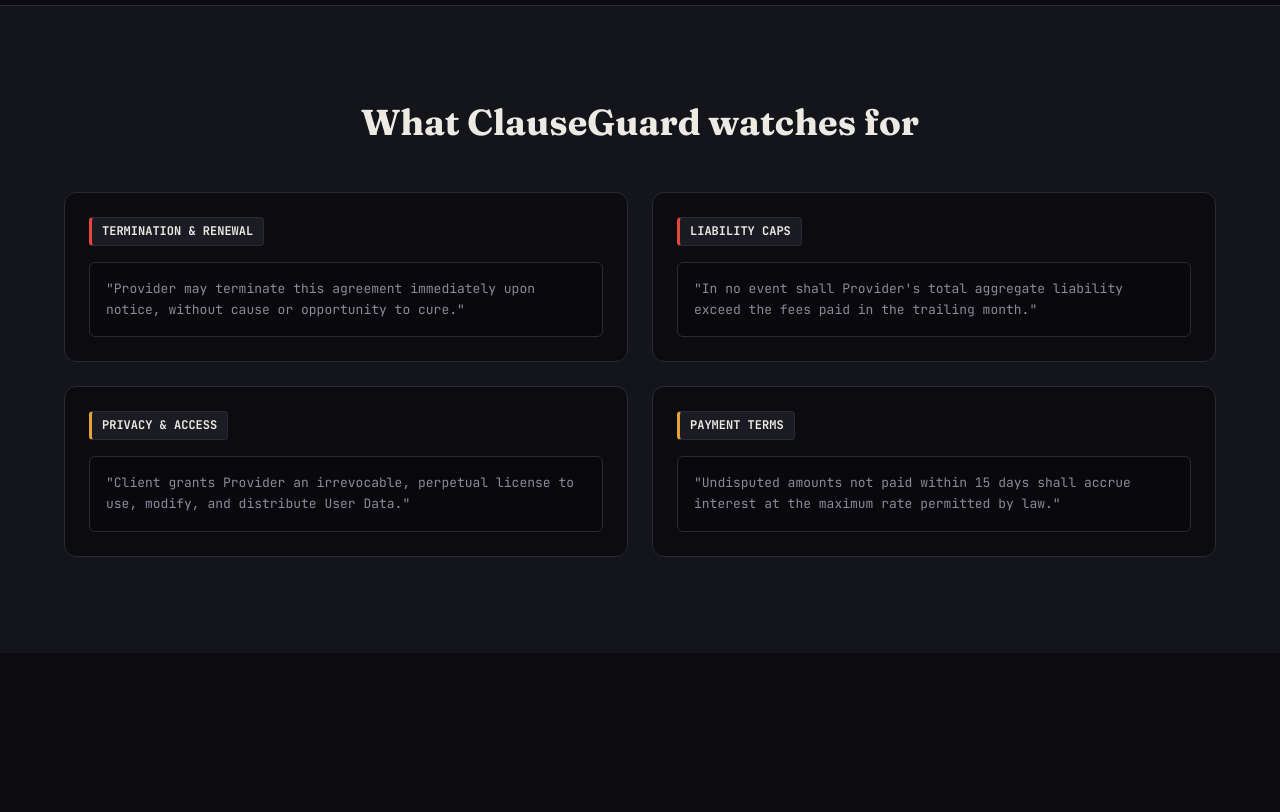
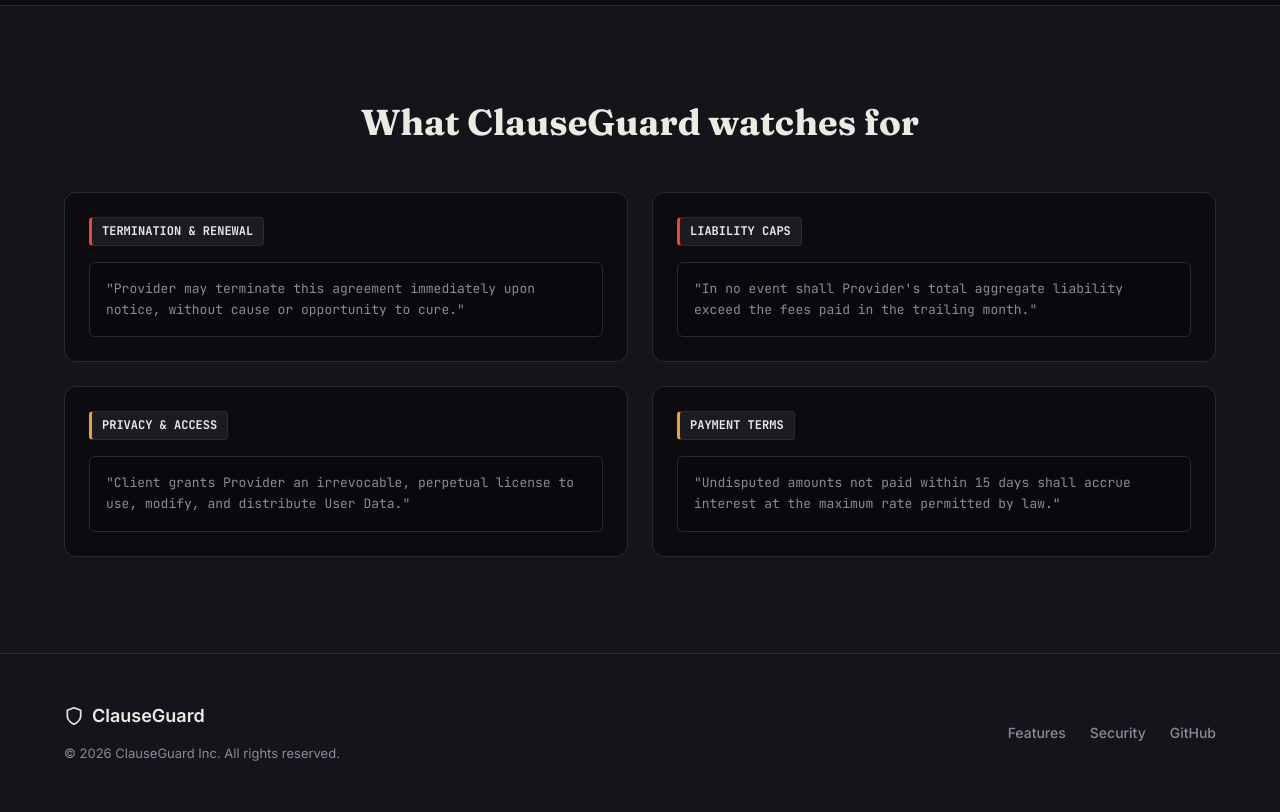
Before and after one commit to Logesh-bruce/CLAUSE-GUARD, a website: page public/landing.html in a window 1280 px wide. Shown: the part 1091-1903 px from the top of the page. Before the commit the page ends 1744 px from the top, so only its background shows below. Drawn offline with Linux system fonts and the light colour scheme.

Commit message:
feat(landing): build footer component

```diff
--- a/public/landing.css
+++ b/public/landing.css
@@ -543,3 +543,44 @@ a {
   border: 1px solid var(--line);
   line-height: 1.6;
 }
+
+/* Footer Component */
+.footer {
+  border-top: 1px solid var(--line);
+  padding: 48px 0;
+  background-color: var(--surface);
+}
+.footer-content {
+  display: flex;
+  justify-content: space-between;
+  align-items: center;
+}
+@media (max-width: 768px) {
+  .footer-content {
+    flex-direction: column;
+    gap: 24px;
+    align-items: flex-start;
+  }
+}
+.footer-left {
+  display: flex;
+  flex-direction: column;
+  gap: 12px;
+}
+.footer-copy {
+  font-size: 0.8125rem;
+  color: var(--text-muted);
+}
+.footer-links {
+  display: flex;
+  gap: 24px;
+}
+.footer-links a {
+  font-size: 0.875rem;
+  font-weight: 500;
+  color: var(--text-muted);
+  transition: color 0.2s ease;
+}
+.footer-links a:hover {
+  color: var(--text-primary);
+}
--- a/public/landing.html
+++ b/public/landing.html
@@ -150,6 +150,28 @@
     </div>
   </section>
 
+  <!-- Footer -->
+  <footer class="footer">
+    <div class="container footer-content">
+      <div class="footer-left">
+        <div class="logo">
+          <svg width="20" height="20" viewBox="0 0 24 24" fill="none" stroke="currentColor" stroke-width="2" stroke-linecap="round" stroke-linejoin="round">
+            <path d="M12 22s8-4 8-10V5l-8-3-8 3v7c0 6 8 10 8 10z"></path>
+          </svg>
+          <span class="logo-text">ClauseGuard</span>
+        </div>
+        <div class="footer-copy">
+          &copy; 2026 ClauseGuard Inc. All rights reserved.
+        </div>
+      </div>
+      <div class="footer-links">
+        <a href="#what-it-watches">Features</a>
+        <a href="#security">Security</a>
+        <a href="https://github.com/Logesh-bruce/CLAUSE-GUARD">GitHub</a>
+      </div>
+    </div>
+  </footer>
+
   <script>
     // Navbar scroll effect
     window.addEventListener('scroll', () => {
```
